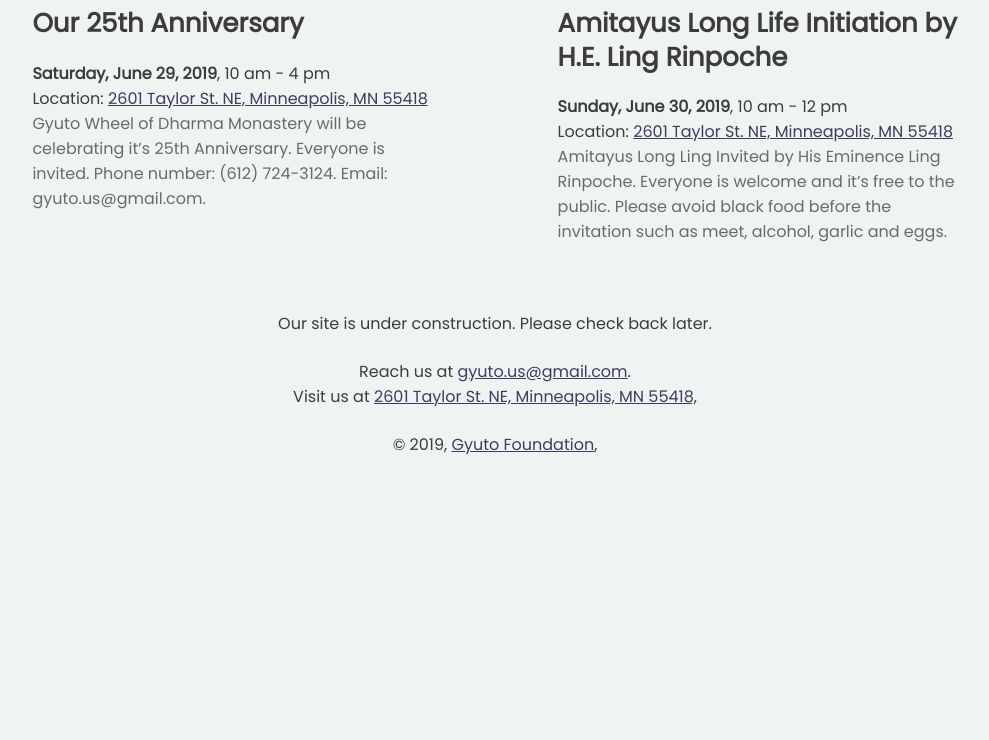
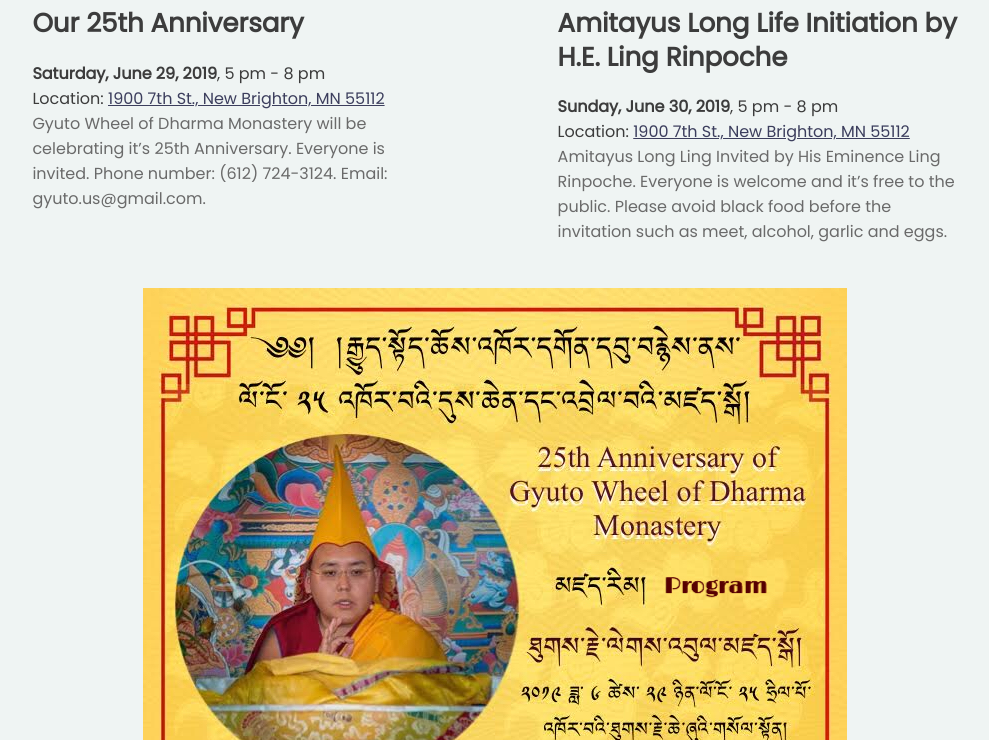
Before and after one commit to gyuto/client, a Gatsby site: page / in a window 1280 px wide. Shown: the part 1260-2000 px from the top of the page, without its empty margins (145-1134 px from the left). Before the commit the page ends 1747 px from the top, so only its background shows below. Built offline with nearby package versions, Linux system fonts and the light colour scheme; Gatsby itself is replaced by a stand-in of ours.

Commit message:
add flyer

```diff
--- a/src/components/events/constants.js
+++ b/src/components/events/constants.js
@@ -1,15 +1,16 @@
-import longLing from "../../images/long-ling.jpg"
-import center from "../../images/centerExterior.jpg"
+import longLing from '../../images/long-ling.jpg'
+import center from '../../images/centerExterior.jpg'
+import flyer from '../../images/amitayus-flyer.jpeg'
 
 export const events = [
 	{
-    name: "Our 25th Anniversary",
-    date: "Saturday, June 29, 2019",
-    time: "10 am - 4 pm",
+		name: 'Our 25th Anniversary',
+		date: 'Saturday, June 29, 2019',
+		time: '5 pm - 8 pm',
 		location: {
-      address: "2601 Taylor St. NE, Minneapolis, MN 55418",
+			address: '1900 7th St., New Brighton, MN 55112',
 			googleMapLink:
-        "https://www.google.com/maps/place/2601+NE+Taylor+St,+Minneapolis,+MN+55418/@45.015186,-93.245637,17z/data=!3m1!4b1!4m5!3m4!1s0x52b32dc224fbe3cb:0x9641501349061f2c!8m2!3d45.015186!4d-93.243443",
+				'https://www.google.com/maps/place/Christ+the+King+Lutheran+Church/@45.061937,-93.2142977,17z/data=!3m1!4b1!4m5!3m4!1s0x52b32ee72ee90a33:0xb3a97dd651d2542e!8m2!3d45.061937!4d-93.212109',
 		},
 		moreInfo: `
     Gyuto Wheel of Dharma Monastery will be celebrating it’s 25th Anniversary. Everyone is invited. Phone number: (612) 724-3124. Email: gyuto.us@gmail.com.
@@ -17,13 +18,13 @@
 		pic: center,
 	},
 	{
-    name: "Amitayus Long Life Initiation by H.E. Ling Rinpoche",
-    date: "Sunday, June 30, 2019",
-    time: "10 am - 12 pm",
+		name: 'Amitayus Long Life Initiation by H.E. Ling Rinpoche',
+		date: 'Sunday, June 30, 2019',
+		time: '5 pm - 8 pm',
 		location: {
-      address: "2601 Taylor St. NE, Minneapolis, MN 55418",
+			address: '1900 7th St., New Brighton, MN 55112',
 			googleMapLink:
-        "https://www.google.com/maps/place/2601+NE+Taylor+St,+Minneapolis,+MN+55418/@45.015186,-93.245637,17z/data=!3m1!4b1!4m5!3m4!1s0x52b32dc224fbe3cb:0x9641501349061f2c!8m2!3d45.015186!4d-93.243443",
+				'https://www.google.com/maps/place/Christ+the+King+Lutheran+Church/@45.061937,-93.2142977,17z/data=!3m1!4b1!4m5!3m4!1s0x52b32ee72ee90a33:0xb3a97dd651d2542e!8m2!3d45.061937!4d-93.212109',
 		},
 		moreInfo: `
     Amitayus Long Ling Invited by His Eminence Ling Rinpoche. Everyone is welcome and it’s free to the public. Please avoid black food before the invitation such as meet, alcohol, garlic and eggs.
--- a/src/pages/index.js
+++ b/src/pages/index.js
@@ -1,9 +1,10 @@
-import React from "react"
-import styled from "styled-components"
-import Layout from "../components/layout"
-import SEO from "../components/seo"
-import Events from "../components/events"
-import alterPic from "../images/alter-close-medium.jpg"
+import React from 'react'
+import styled from 'styled-components'
+import Layout from '../components/layout'
+import SEO from '../components/seo'
+import Events from '../components/events'
+import alterPic from '../images/alter-close-medium.jpg'
+import flyer from '../images/amitayus-flyer.jpeg'
 
 const TextStyle = styled.div`
 	color: white;
@@ -20,36 +21,44 @@
 const IndexPage = () => (
 	<Layout>
 		<SEO
-      title="Home"
+			title='Home'
 			keywords={[`Gyuto`, `Gyuto Minnesota`, `Gyuto Foundation`]}
 		/>
 		<div
 			style={{
 				marginBottom: 30,
-        position: "relative",
+				position: 'relative',
 			}}
 		>
 			<TextStyle>
-        Gyuto Wheel of Dharma Monastery was created with the guidance and
-        blessing of His Holiness the Fourteenth Dalai Lama of Tibet to share the
-        wisdom teachings of Tibetan Buddhism.
+				Gyuto Wheel of Dharma Monastery was created with the guidance
+				and blessing of His Holiness the Fourteenth Dalai Lama of Tibet
+				to share the wisdom teachings of Tibetan Buddhism.
 				<HiddenOnMobile>
 					His Holiness bestowed the Monastery's mission and its name
 					"Cho-Kor-Gon", Wheel of Dharma. We are located in Northeast
-          Minneapolis, and all are welcome at our public events and weekly
-          teachings.
+					Minneapolis, and all are welcome at our public events and
+					weekly teachings.
 				</HiddenOnMobile>
 			</TextStyle>
 			<img
 				style={{
-          minWidth: "100%",
-          minHeight: "100%",
+					minWidth: '100%',
+					minHeight: '100%',
 				}}
 				src={alterPic}
-        alt="Alter"
+				alt='Alter'
 			/>
 		</div>
+
 		<Events />
+		<div
+			style={{
+				textAlign: 'center',
+			}}
+		>
+			<img src={flyer} alt='Upcoming events' />
+		</div>
 	</Layout>
 )
 
```
Also changed, not shown: src/components/events/event.js (+10 -10 lines), src/images/amitayus-flyer.jpeg (added). Lines whose indentation alone changed are shown as unchanged.
